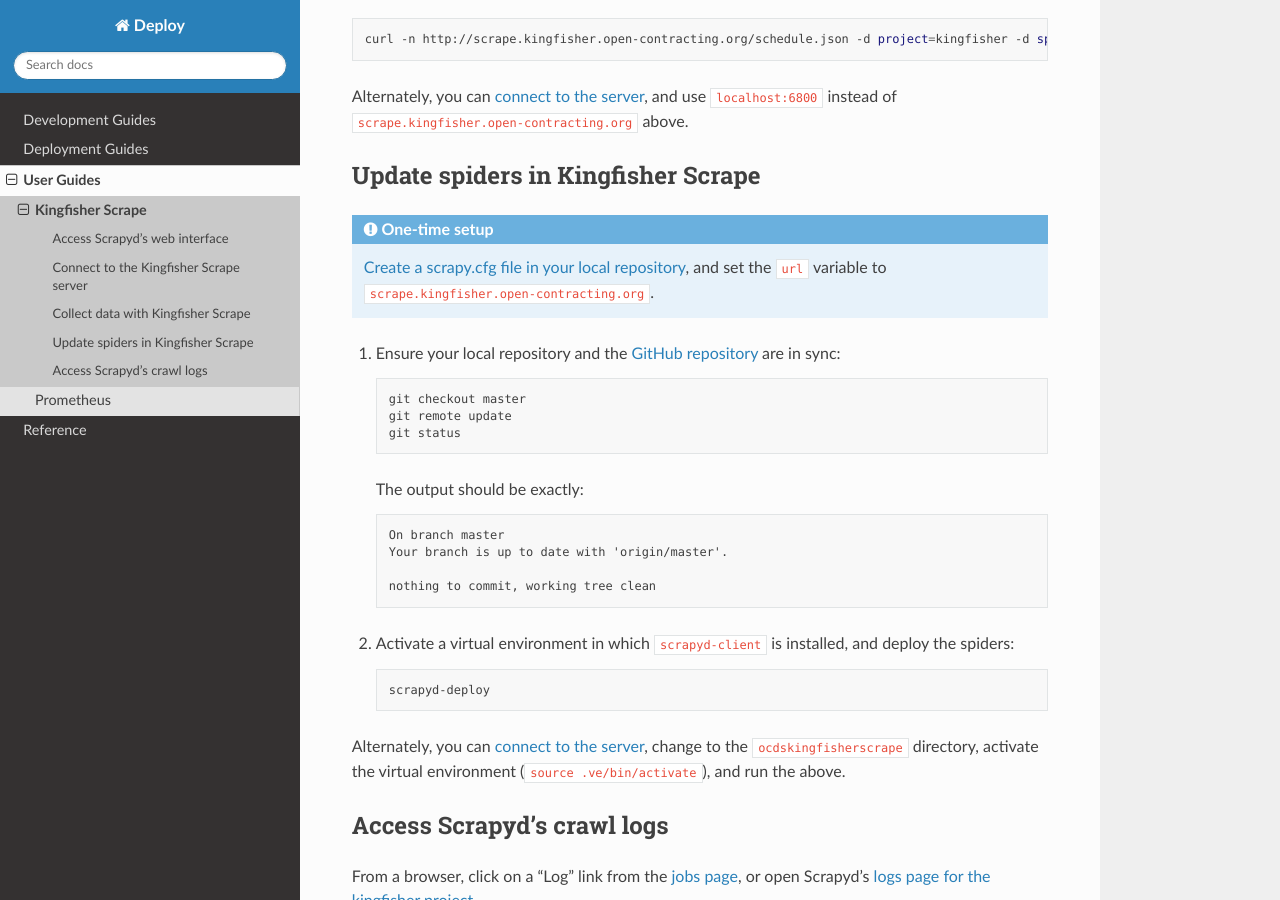
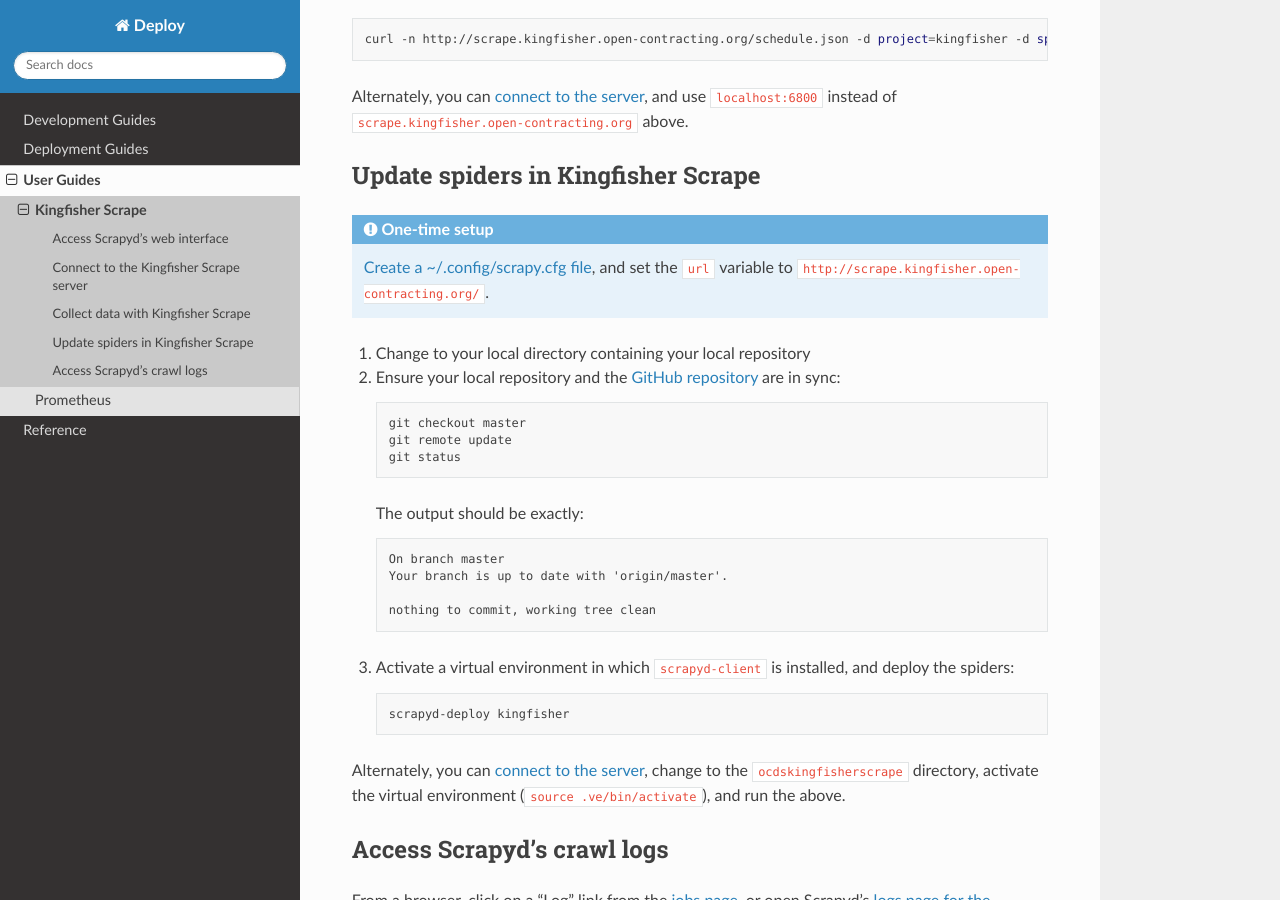
Before and after one commit to open-contracting/deploy, a Sphinx documentation site: the page built from docs/use/kingfisher-collect.rst, in a window 1280 px wide and 900 px high, scrolled down 1127 px. Built offline with Sphinx 7.4.7 and the Read the Docs theme 2.0.0, drawn with Linux system fonts in a browser that asks for light colours.

Commit message:
Update instructions to match changes to Kingfisher Scrape

```diff
--- a/docs/use/kingfisher-collect.rst
+++ b/docs/use/kingfisher-collect.rst
@@ -59,7 +59,9 @@
 
 .. admonition:: One-time setup
 
-   `Create a scrapy.cfg file in your local repository <https://kingfisher-scrape.readthedocs.io/en/latest/scrapyd.html#configure-kingfisher-scrape>`__, and set the ``url`` variable to ``scrape.kingfisher.open-contracting.org``.
+   `Create a ~/.config/scrapy.cfg file <https://kingfisher-scrape.readthedocs.io/en/latest/scrapyd.html#configure-kingfisher-scrape>`__, and set the ``url`` variable to ``http://scrape.kingfisher.open-contracting.org/``.
+
+#. Change to your local directory containing your local repository
 
 #. Ensure your local repository and the `GitHub repository <https://github.com/open-contracting/kingfisher-scrape>`__ are in sync:
 
@@ -82,7 +84,7 @@
 
    .. code-block:: bash
 
-         scrapyd-deploy
+         scrapyd-deploy kingfisher
 
 Alternately, you can :ref:`connect to the server<connect-collect-server>`, change to the ``ocdskingfisherscrape`` directory, activate the virtual environment (``source .ve/bin/activate``), and run the above.
 
```
